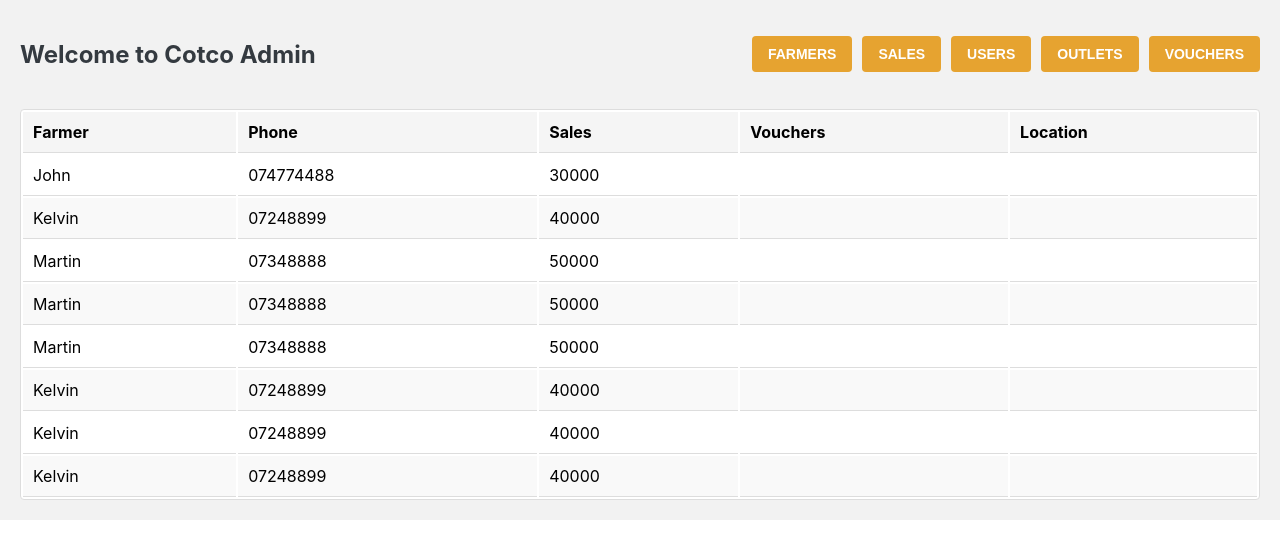
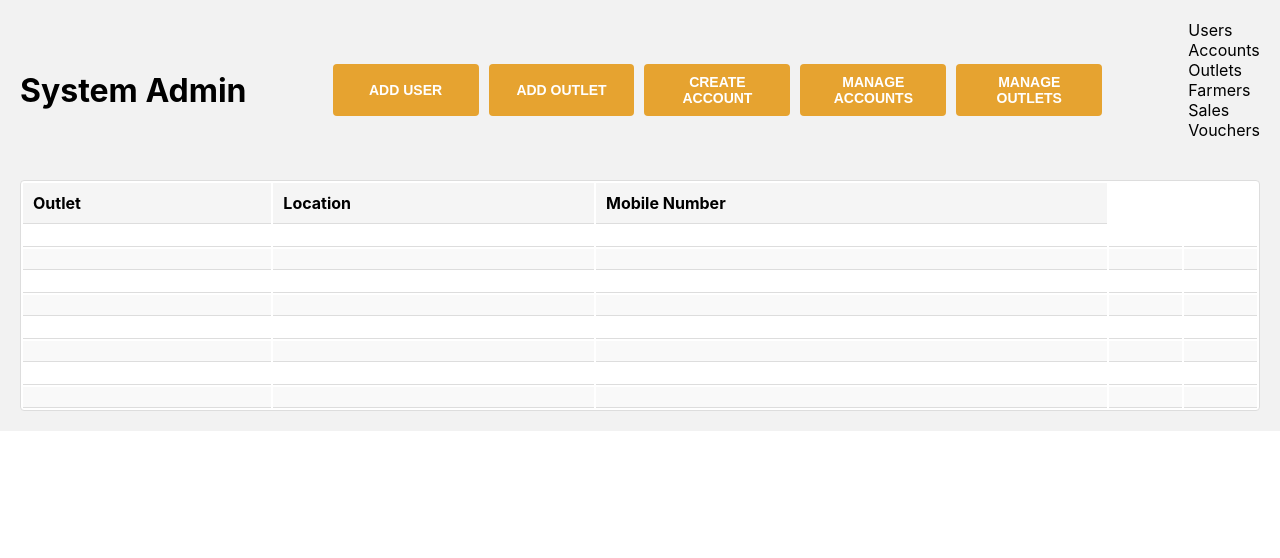
Before and after one commit to BenKungu/cotco_web_app-Front-end, a React (Create React App) app: page /dashboard in a window 1280 px wide. Shown: the top 558 px of the page. Built offline with nearby package versions, Linux system fonts and the light colour scheme.

Commit message:
login authentication

```diff
--- a/package.json
+++ b/package.json
@@ -6,6 +6,7 @@
     "@testing-library/jest-dom": "^5.16.5",
     "@testing-library/react": "^13.4.0",
     "@testing-library/user-event": "^13.5.0",
+    "axios": "^1.4.0",
     "react": "^18.2.0",
     "react-dom": "^18.2.0",
     "react-router-dom": "^6.12.1",
--- a/src/App.js
+++ b/src/App.js
@@ -11,7 +11,7 @@ const App = () => {
       <Routes>
         <Route path="/" element={<LoginPage />} />
         <Route path="/dashboard" element={<DashboardPage />} />
-        <Route path="/Outlets" element={<Outlets />} />
+        <Route path="/outlets" element={<Outlets />} />
         <Route path="/office" element={<CotcoOffice />} />
       </Routes>
     </Router>
--- a/src/CotcoOffice.js
+++ b/src/CotcoOffice.js
@@ -5,7 +5,7 @@ const CotcoOffice = () => {
   return (
     <div className="cotco-container">
       <div className="cotco-header">
-        <h2>Welcome to Cotco Office</h2>
+        <h1>Cotco Office</h1>
         <div className="header-buttons">
           <button>Create Farmer</button>
           <button>Create Sales</button>
--- a/src/DashboardPage.css
+++ b/src/DashboardPage.css
@@ -25,6 +25,14 @@
 
 .header-buttons {
   display: flex;
+}
+
+.side-bar {
+  margin-left: 10px;
+  display: grid;
+  justify-content: space-between;
+  align-items: left;
+  margin-bottom: 20px;
 }
 
 .header-buttons button {
--- a/src/DashboardPage.js
+++ b/src/DashboardPage.js
@@ -5,79 +5,87 @@ const DashboardPage = () => {
   return (
     <div className="dashboard-container">
       <div className="dashboard-header">
-        <h2>Welcome to Cotco Admin</h2>
+        <h1>System Admin</h1>
         <div className="header-buttons">
-          <button>Farmers</button>
-          <button>Sales</button>
-          <button>Users</button>
-          <button>Outlets</button>
-          <button>Vouchers</button>
+          <button>Add User</button>
+          <button>Add Outlet</button>
+          <button>Create Account</button>
+          <button>Manage Accounts</button>
+          <button>Manage Outlets</button>
+        </div>
+        <div className="side-bar">
+          Users <br />
+          Accounts <br />
+          Outlets <br />
+          Farmers
+          <br />
+          Sales <br />
+          Vouchers
+          <br />
         </div>
       </div>
       <table className="dashboard-table">
         <thead>
           <tr>
-            <th>Farmer</th>
-            <th>Phone</th>
-            <th>Sales</th>
-            <th>Vouchers</th>
+            <th>Outlet</th>
             <th>Location</th>
+            <th>Mobile Number</th>
           </tr>
         </thead>
         <tbody>
           <tr>
-            <td>John</td>
-            <td>074774488</td>
-            <td>30000</td>
+            <td></td>
+            <td></td>
+            <td></td>
             <td></td>
             <td></td>
           </tr>
           <tr>
-            <td>Kelvin</td>
-            <td>07248899</td>
-            <td>40000</td>
+            <td></td>
+            <td></td>
+            <td></td>
             <td></td>
             <td></td>
           </tr>
           <tr>
-            <td>Martin</td>
-            <td>07348888</td>
-            <td>50000</td>
+            <td></td>
+            <td></td>
+            <td></td>
             <td></td>
             <td></td>
           </tr>
           <tr>
-            <td>Martin</td>
-            <td>07348888</td>
-            <td>50000</td>
+            <td></td>
+            <td></td>
+            <td></td>
             <td></td>
             <td></td>
           </tr>
           <tr>
-            <td>Martin</td>
-            <td>07348888</td>
-            <td>50000</td>
+            <td></td>
+            <td></td>
+            <td></td>
             <td></td>
             <td></td>
           </tr>
           <tr>
-            <td>Kelvin</td>
-            <td>07248899</td>
-            <td>40000</td>
+            <td></td>
+            <td></td>
+            <td></td>
             <td></td>
             <td></td>
           </tr>
           <tr>
-            <td>Kelvin</td>
-            <td>07248899</td>
-            <td>40000</td>
+            <td></td>
+            <td></td>
+            <td></td>
             <td></td>
             <td></td>
           </tr>
           <tr>
-            <td>Kelvin</td>
-            <td>07248899</td>
-            <td>40000</td>
+            <td></td>
+            <td></td>
+            <td></td>
             <td></td>
             <td></td>
           </tr>
--- a/src/LoginPage.js
+++ b/src/LoginPage.js
@@ -1,34 +1,53 @@
 import React, { useState } from "react";
+import axios from "axios"; // Import axios for making API requests
 import "./LoginPage.css"; // Import the CSS file for styling
 
 const LoginPage = () => {
-  const [username, setUsername] = useState("");
+  const [usernameOrEmail, setUsernameOrEmail] = useState("");
   const [password, setPassword] = useState("");
+  const [error, setError] = useState("");
 
   const handleUsernameChange = (e) => {
-    setUsername(e.target.value);
+    setUsernameOrEmail(e.target.value);
   };
 
   const handlePasswordChange = (e) => {
     setPassword(e.target.value);
   };
 
-  const handleSubmit = (e) => {
+  const handleSubmit = async (e) => {
     e.preventDefault();
-    // Put login logic here/API call
-    console.log("Username:", username);
-    console.log("Password:", password);
+    setError(""); // Clear any previous errors
+
+    try {
+      const response = await axios.post(
+        "https://api-test.blink.co.ke/api/auth/signin",
+        { usernameOrEmail, password }
+      );
+      // Assuming your backend returns a token upon successful login
+      const token = response.data.token;
+
+      // Store the token in localStorage or a React context for later use
+      localStorage.setItem("token", token);
+
+      // Redirect the user to a different page, e.g., dashboard
+      window.location.href = "/dashboard";
+    } catch (error) {
+      // Handle authentication errors
+      setError("Invalid username or password");
+    }
   };
 
   return (
     <div className="login-container">
       <form onSubmit={handleSubmit}>
         <h2>Login</h2>
+        {error && <div className="error-message">{error}</div>}
         <div className="form-group">
           <label>Username:</label>
           <input
             type="text"
-            value={username}
+            value={usernameOrEmail}
             onChange={handleUsernameChange}
             placeholder="Enter your username"
           />
--- a/src/Outlets.js
+++ b/src/Outlets.js
@@ -5,7 +5,7 @@ const Collection = () => {
   return (
     <div className="collection-container">
       <div className="collection-header">
-        <h2>Welcome to Cotco Payment Collection</h2>
+        <h1>Payment Outlet</h1>
         <div className="header-buttons">
           <button>Redeem Voucher</button>
           <button>Validatae Voucher</button>
```
Also changed, not shown: 1 other file (tests, documents, lock files or other folders).
